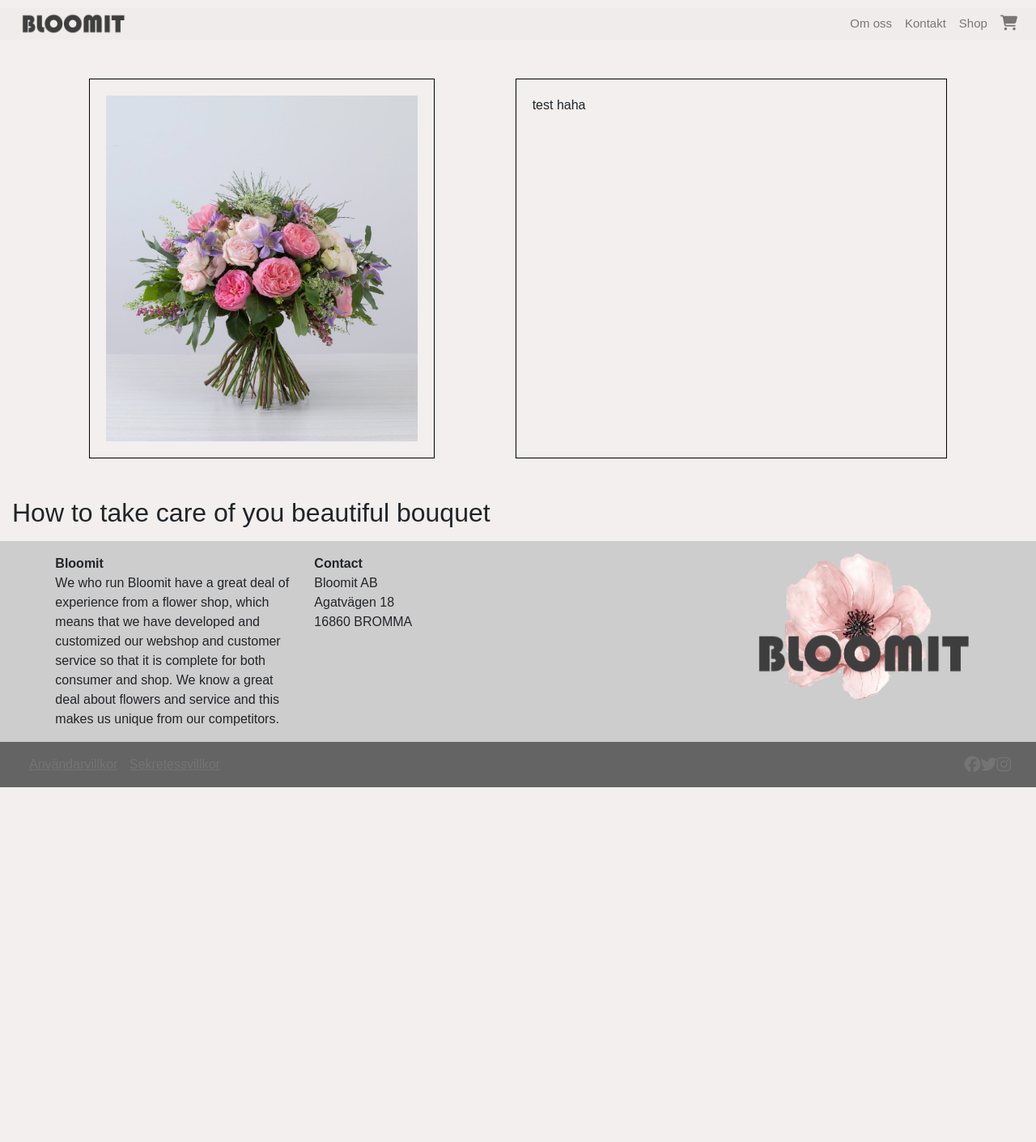
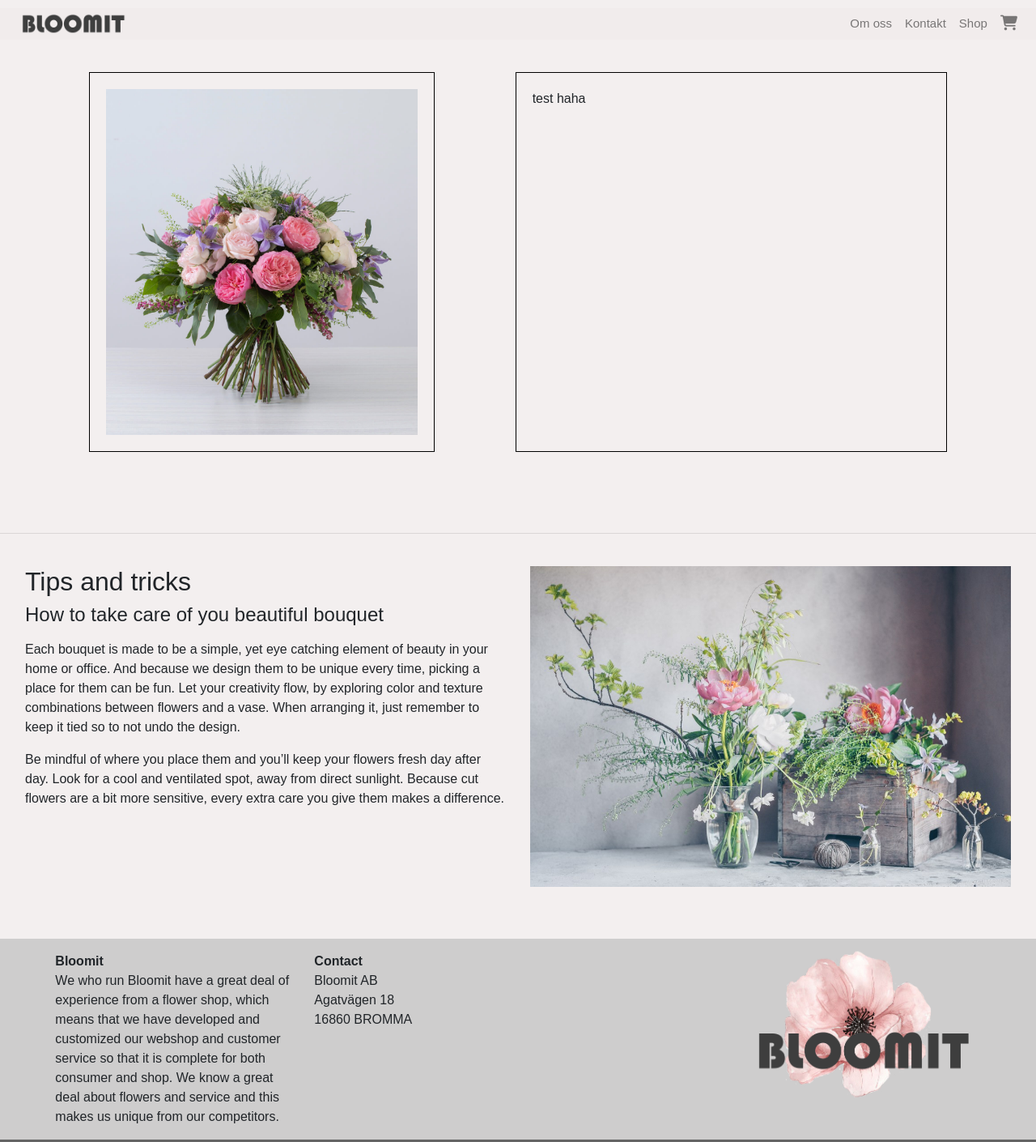
Before and after one commit to Kinc89/FED19S-WEBSHOP, a website: page html/one_product_page.html in a window 1280 px wide. Shown: the top 1410 px of the page at 81% size. Before the commit the page ends 972 px from the top, so only its background shows below. Drawn offline with nearby package versions, Linux system fonts and the light colour scheme.

Commit message:
Inspo bild och text på one_product_page

```diff
--- a/html/one_product_page.html
+++ b/html/one_product_page.html
@@ -50,7 +50,7 @@
     </div>
     <!--NAVBAR END-->
     <!--BODY-->
-    <div class="row justify-content-around mb-5 mt-5">
+    <div class="row justify-content-around oneProductWrapper">
         <div class="oneProductImg col-sm-6 col-md-5 col-lg-4">
             <img src="../img/products_img/Födelsedagsblommor/birthdayflowers1.jpg" alt="" class="img-fluid">
         </div>
@@ -58,13 +58,16 @@
             <p>test haha</p>
         </div>
     </div>
-    <div class="row">
-        <div class="col-12">
-            <h2>How to take care of you beautiful bouquet</h2>
-            <p></p>
+    <hr>
+    <div class="row mt-4 mb-5 p-3">
+        <div class="col-sm-12 col-md-6">
+            <h2>Tips and tricks</h2>
+            <h4 class="mb-3">How to take care of you beautiful bouquet</h4>
+            <p>Each bouquet is made to be a simple, yet eye catching element of beauty in your home or office. And because we design them to be unique every time, picking a place for them can be fun. Let your creativity flow, by exploring color and texture combinations between flowers and a vase. When arranging it, just remember to keep it tied so to not undo the design.</p>
+            <p>Be mindful of where you place them and you’ll keep your flowers fresh day after day. Look for a cool and ventilated spot, away from direct sunlight. Because cut flowers are a bit more sensitive, every extra care you give them makes a difference.</p>
         </div>
-        <div>
-            <!--Inspo img-->
+        <div class="col-sm-12 col-md-6">
+            <img src="../img/inspo_img/inspo5.jpg" class="img-fluid" alt="">
         </div>
     </div>
 
--- a/scss/_one_product_page.scss
+++ b/scss/_one_product_page.scss
@@ -1,4 +1,9 @@
 @import "mixin.scss";
+
+.oneProductWrapper{
+    margin-bottom: 100px;
+    margin-top: 40px;
+}
 
 .oneProductImg{
     border: black solid 1px;
@@ -6,7 +11,6 @@
     @include desktop {
         margin-left: 60px;
     }
-
 }
 
 .oneProductDescription{
```
Also changed, not shown: css/main.css.
